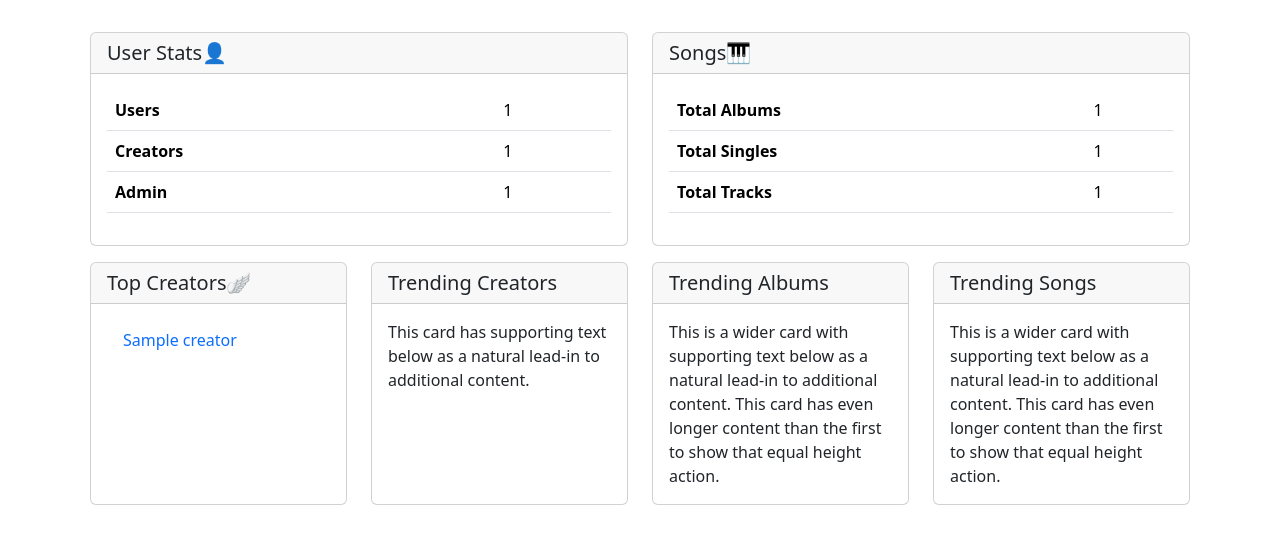
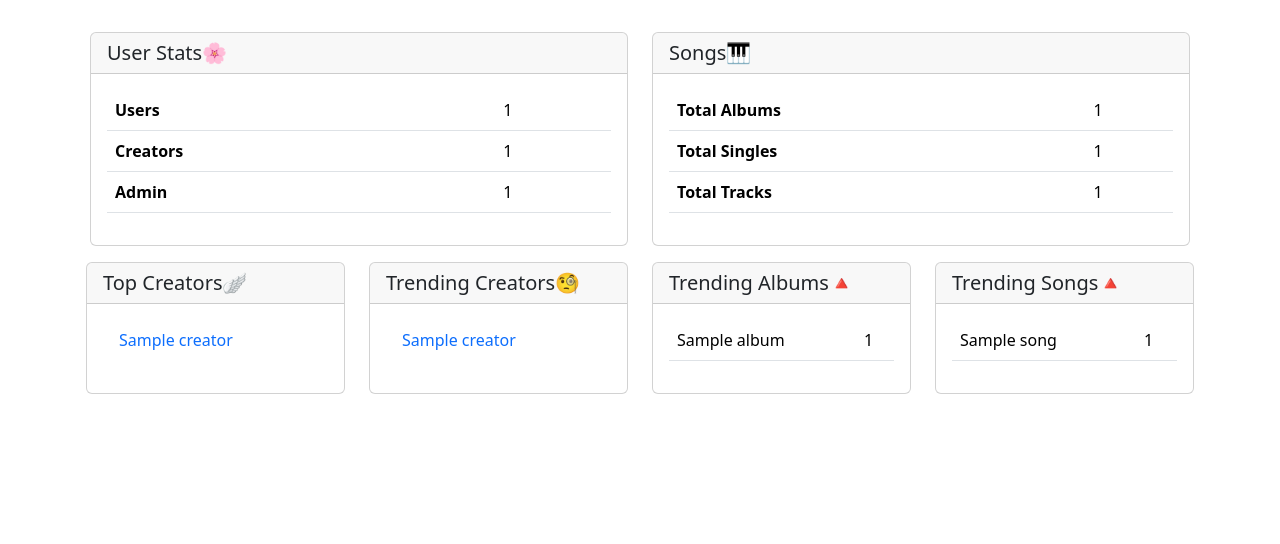
Before and after one commit to Eyuvaraj/Meloverse, a Python web app: template templates/admin/admin_dashboard.html in a window 1280 px wide. Shown: the part 89-633 px from the top of the page. Run offline with Jinja, Linux system fonts and the light colour scheme; the template is opened without the code that fills it: most values are stand-ins (such as "Sample title", 1, 10 or a date in 2020); some libraries are stand-ins or nearby versions.

Commit message:
admin module 95%

```diff
--- a/templates/admin/admin_dashboard.html
+++ b/templates/admin/admin_dashboard.html
@@ -64,7 +64,7 @@
       <div class="row row-cols-2">
         <div class="col">
           <div class="card h-100">
-            <h5 class="card-header">User Stats👤</h5>
+            <h5 class="card-header">User Stats🌸</h5>
             <div class="card-body">
               <table class="table table-hover">
                 <tr>
@@ -106,7 +106,7 @@
         </div>
       </div>
     </section>
-    <section class="mx-2 my-2">
+    <section class="mx-1 my-2">
       <div class="row row-cols-4">
         <div class="col">
           <div class="card h-100">
@@ -115,7 +115,7 @@
               {% if top_creators %}
               <ul class="list-group list-group-flush">
                 {% for creator in top_creators %}
-                <li class="list-group-item"><a style="text-decoration: none;"
+                <li class="list-group-item list-group-item-action"><a style="text-decoration: none;"
                     href="{{ url_for('admin.creator_profile', user=current_user, creator=creator.creator_id) }}">{{
                     creator.creator_name }}</a></li>
                 {% endfor %}
@@ -126,29 +126,55 @@
         </div>
         <div class="col">
           <div class="card h-100">
-            <h5 class="card-header">Trending Creators</h5>
+            <h5 class="card-header">Trending Creators🧐</h5>
             <div class="card-body">
-              <p class="card-text">This card has supporting text below as a natural lead-in to additional content.</p>
+              {% if trending_creators %}
+              <ul class="list-group list-group-flush">
+                {% for creator, creator_id in trending_creators.items() %}
+                <li class="list-group-item list-group-item-action"><a style="text-decoration: none;"
+                    href="{{ url_for('admin.creator_profile', user=current_user, creator=creator_id) }}">{{
+                    creator }}</a></li>
+                {% endfor %}
+              </ul>
+              {% endif %}
             </div>
           </div>
         </div>
         <div class="col">
           <div class="card h-100">
-            <h5 class="card-header">Trending Albums</h5>
+            <h5 class="card-header">Trending Albums🔺</h5>
             <div class="card-body">
-              <p class="card-text">This is a wider card with supporting text below as a natural lead-in to additional
-                content.
-                This card has even longer content than the first to show that equal height action.</p>
+              {% if trending_albums %}
+              <table class="table table-hover">
+                <tbody>
+                  {% for album, count in trending_albums.items() %}
+                  <tr>
+                    <td>{{ album }}</td>
+                    <td>{{ count }}</td>
+                  </tr>
+                  {% endfor %}
+                </tbody>
+              </table>
+              {% endif %}
             </div>
           </div>
         </div>
         <div class="col">
           <div class="card h-100">
-            <h5 class="card-header">Trending Songs</h5>
+            <h5 class="card-header">Trending Songs🔺</h5>
             <div class="card-body">
-              <p class="card-text">This is a wider card with supporting text below as a natural lead-in to additional
-                content.
-                This card has even longer content than the first to show that equal height action.</p>
+              {% if trending_songs %}
+              <table class="table table-hover">
+                <tbody>
+                  {% for song, count in trending_songs.items() %}
+                  <tr>
+                    <td>{{ song }}</td>
+                    <td>{{ count }}</td>
+                  </tr>
+                  {% endfor %}
+                </tbody>
+              </table>
+              {% endif %}
             </div>
           </div>
         </div>
```
Also changed, not shown: application/app_controllers/admin.py (+47 -2 lines), instance/meloverse_db.sqlite3, static/data_vis_assets/creator_followers.png, static/data_vis_assets/genre_count.png, static/data_vis_assets/song_cat.png, static/data_vis_assets/user_cat.png.
